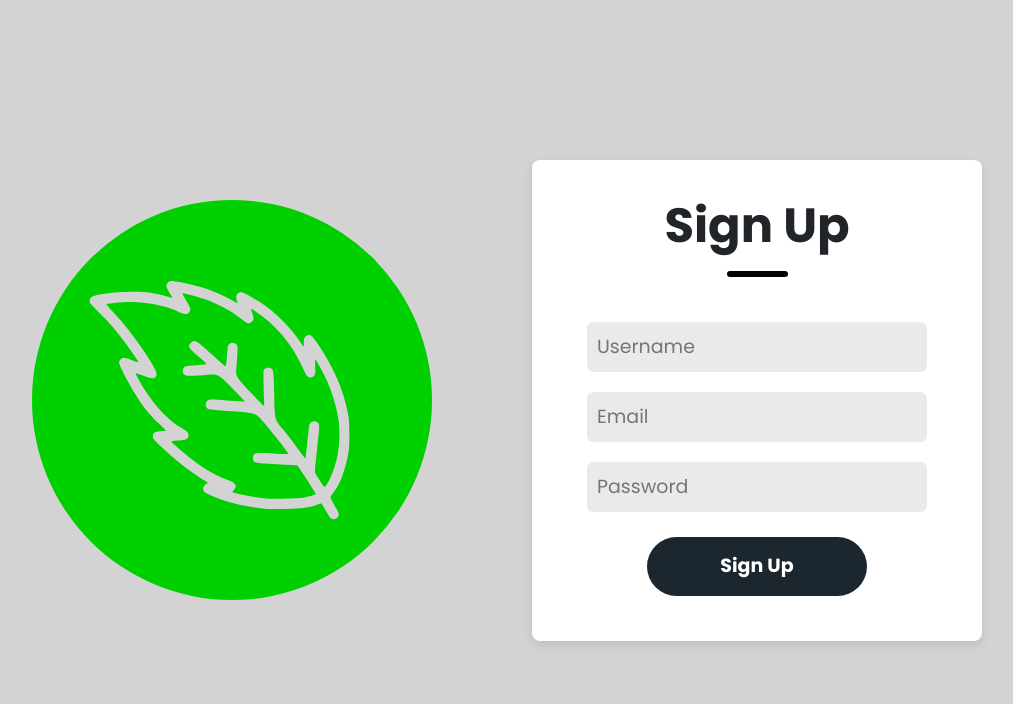
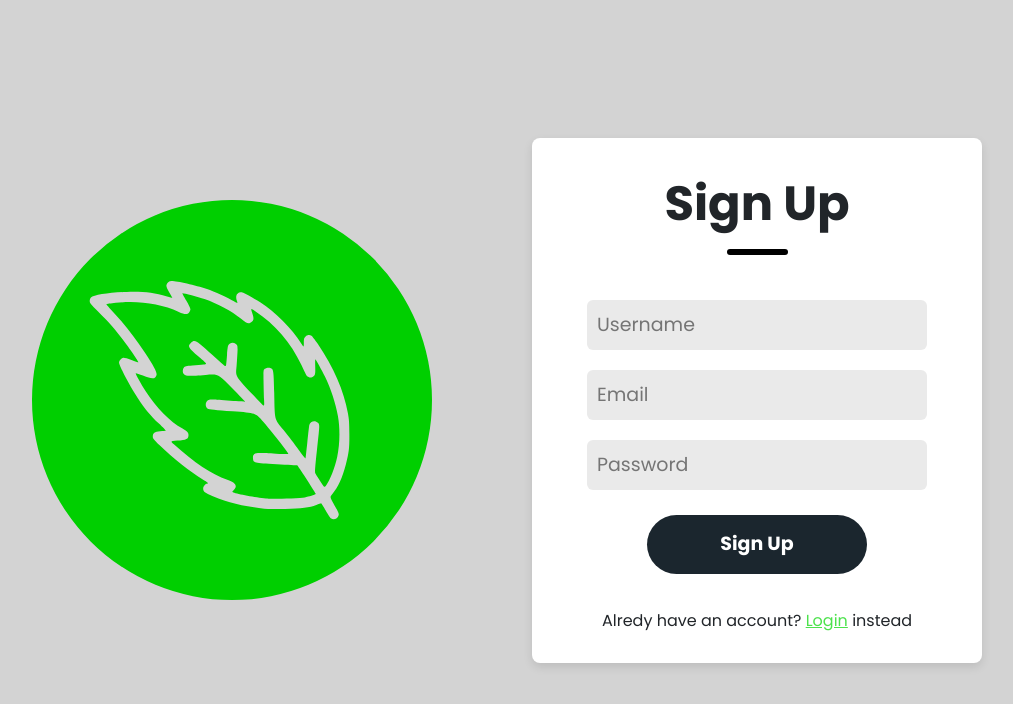
Before and after one commit to xbze3/mint-ChatApp, a React (Vite) app in the folder mint/: page /signup in a window 1280 px wide. Shown: the top 704 px of the page, without its empty margins (133-1146 px from the left). Built offline with nearby package versions, Linux system fonts and the light colour scheme.

Commit message:
Addition
Add link from login to signup if user does not have an account
add link from sighup to login if user already has an account

```diff
--- a/mint/src/components-css/LoginForm.css
+++ b/mint/src/components-css/LoginForm.css
@@ -122,3 +122,29 @@
     margin-right: 100px;
     width: 400px;
 }
+
+#login-CreateAccount > p {
+    display: inline;
+}
+
+#login-SignUp {
+    color: rgb(76, 226, 76);
+    text-decoration: underline;
+}
+
+#login-SignUp:hover {
+    cursor: pointer;
+}
+
+#signup-LoginAccount > p {
+    display: inline;
+}
+
+#signup-Login {
+    color: rgb(76, 226, 76);
+    text-decoration: underline;
+}
+
+#signup-Login:hover {
+    cursor: pointer;
+}
--- a/mint/src/components/LoginForm.tsx
+++ b/mint/src/components/LoginForm.tsx
@@ -37,6 +37,10 @@ function LoginForm() {
             setError("An error occurred. Please try again.");
         }
     };
+
+    function forwardSignUp() {
+        window.location.replace("http://localhost:5173/signup");
+    }
 
     return (
         <div id="login_body">
@@ -78,6 +82,13 @@ function LoginForm() {
                             Login
                         </button>
                     </div>
+                    <div id="login-CreateAccount">
+                        <p>Don't have an account?</p>{" "}
+                        <p id="login-SignUp" onClick={forwardSignUp}>
+                            Sign-Up
+                        </p>{" "}
+                        <p>instead</p>
+                    </div>
                 </form>
             </div>
         </div>
--- a/mint/src/components/SignUpForm.tsx
+++ b/mint/src/components/SignUpForm.tsx
@@ -38,6 +38,10 @@ function SignUpForm() {
             setError("An error occurred. Please try again.");
         }
     };
+
+    function forwardLogin() {
+        window.location.replace("http://localhost:5173/login");
+    }
 
     return (
         <div id="login_body">
@@ -87,8 +91,15 @@ function SignUpForm() {
                     </div>
                     <div className="submit-container">
                         <button type="submit" className="submit">
-                        Sign Up
+                            Sign Up
                         </button>
+                    </div>
+                    <div id="signup-LoginAccount">
+                        <p>Alredy have an account?</p>{" "}
+                        <p id="signup-Login" onClick={forwardLogin}>
+                            Login
+                        </p>{" "}
+                        <p>instead</p>
                     </div>
                 </form>
             </div>
```
